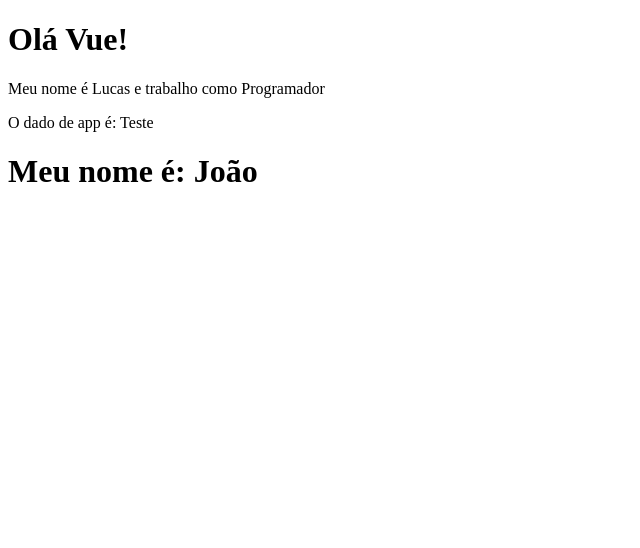
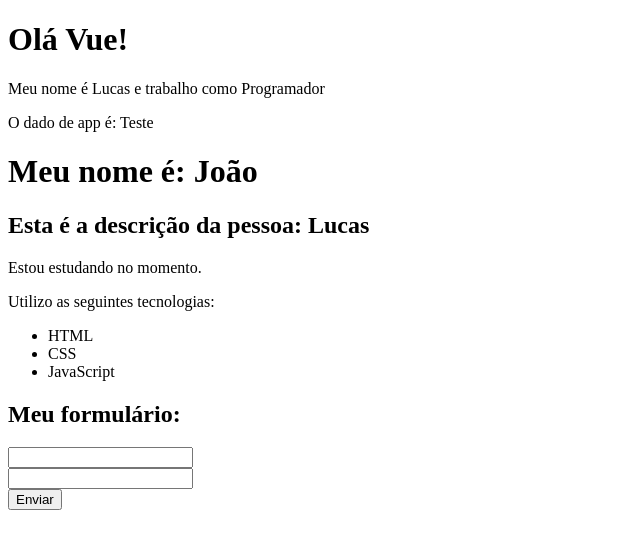
Before and after one commit to lucasgabriel2806/curso-vue-hora-de-codar, a Vue app in the folder 2_projeto_vue/: page / in a window 1280 px wide. Shown: the top 548 px of the page, without its empty margins (0-640 px from the left). Built offline with nearby package versions, Linux system fonts and the light colour scheme.

Commit message:
Hierarquia de componentes

```diff
--- a/2_projeto_vue/src/App.vue
+++ b/2_projeto_vue/src/App.vue
@@ -8,22 +8,26 @@
 
     <LifeCycle />
 
+    <Pessoa />
+
   </div>
 
 </template>
 
 <script>
-import LifeCycleVue from './components/LifeCycle.vue';
 
   import PrimeiroComponente from './components/PrimeiroComponente.vue';
 
   import LifeCycle from './components/LifeCycle.vue';
 
+  import Pessoa from './components/Pessoa.vue';
+
   export default {
     name: 'App',
     components: {
       PrimeiroComponente,
-      LifeCycle
+      LifeCycle,
+      Pessoa
     },
     data() {
       return {
--- /dev/null
+++ b/2_projeto_vue/src/components/Form.vue
@@ -0,0 +1,47 @@
+<template>
+
+    <div>
+
+        <h2>Meu formulário:</h2>
+
+        <form action="">
+
+            <div>
+
+                <InputText />
+
+            </div>
+
+            <div>
+
+                <InputText />
+
+            </div>
+
+            <div>
+
+                <Submit />
+
+            </div>
+
+        </form>
+
+    </div>
+
+</template>
+
+<script>
+
+    import InputText from './form/InputText.vue';
+
+    import Submit from './form/Submit.vue';
+
+    export default {
+        name: 'Form',
+        components: {
+            InputText,
+            Submit
+        }
+    }
+
+</script>
--- /dev/null
+++ b/2_projeto_vue/src/components/Info.vue
@@ -0,0 +1,23 @@
+<template>
+
+    <div>
+
+        <p>Estou estudando no momento.</p>
+
+        <p>Utilizo as seguintes tecnologias:</p>
+
+        <ul>
+            <li>HTML</li>
+            <li>CSS</li>
+            <li>JavaScript</li>
+        </ul>
+
+    </div>
+
+</template>
+
+<script>
+    export default {
+        name: 'Info'
+    }
+</script>
--- /dev/null
+++ b/2_projeto_vue/src/components/Pessoa.vue
@@ -0,0 +1,33 @@
+<template>
+
+    <div>
+
+        <h2>Esta é a descrição da pessoa: {{ nome }}</h2>
+
+        <Info />
+
+        <Form />
+
+    </div>
+
+</template>
+
+<script>
+
+    import Info from './Info.vue';
+
+    import Form from './Form.vue';
+
+    export default {
+        name: 'Pessoa',
+        components: {
+            Info,
+            Form
+        },
+        data() {
+            return {
+                nome: 'Lucas'
+            }
+        }
+    }
+</script>
--- /dev/null
+++ b/2_projeto_vue/src/components/form/InputText.vue
@@ -0,0 +1,11 @@
+<template>
+
+    <input type="text">
+
+</template>
+
+<script>
+    export default {
+        name: 'InputText'
+    }
+</script>
--- /dev/null
+++ b/2_projeto_vue/src/components/form/Submit.vue
@@ -0,0 +1,11 @@
+<template>
+
+    <input type="submit" value="Enviar">
+
+</template>
+
+<script>
+    export default {
+        name: 'Submit'
+    }
+</script>
```
Also changed, not shown: 2 other files (tests, documents, lock files or other folders).
